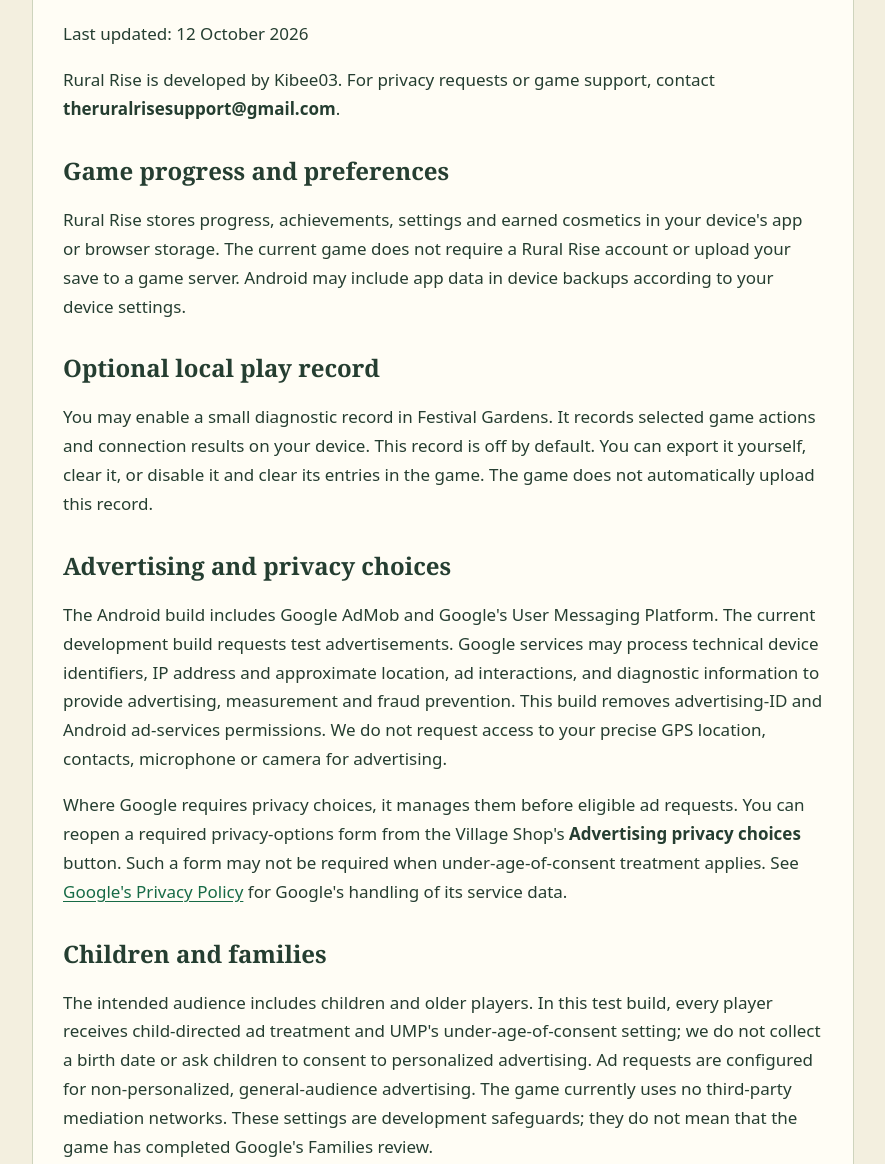
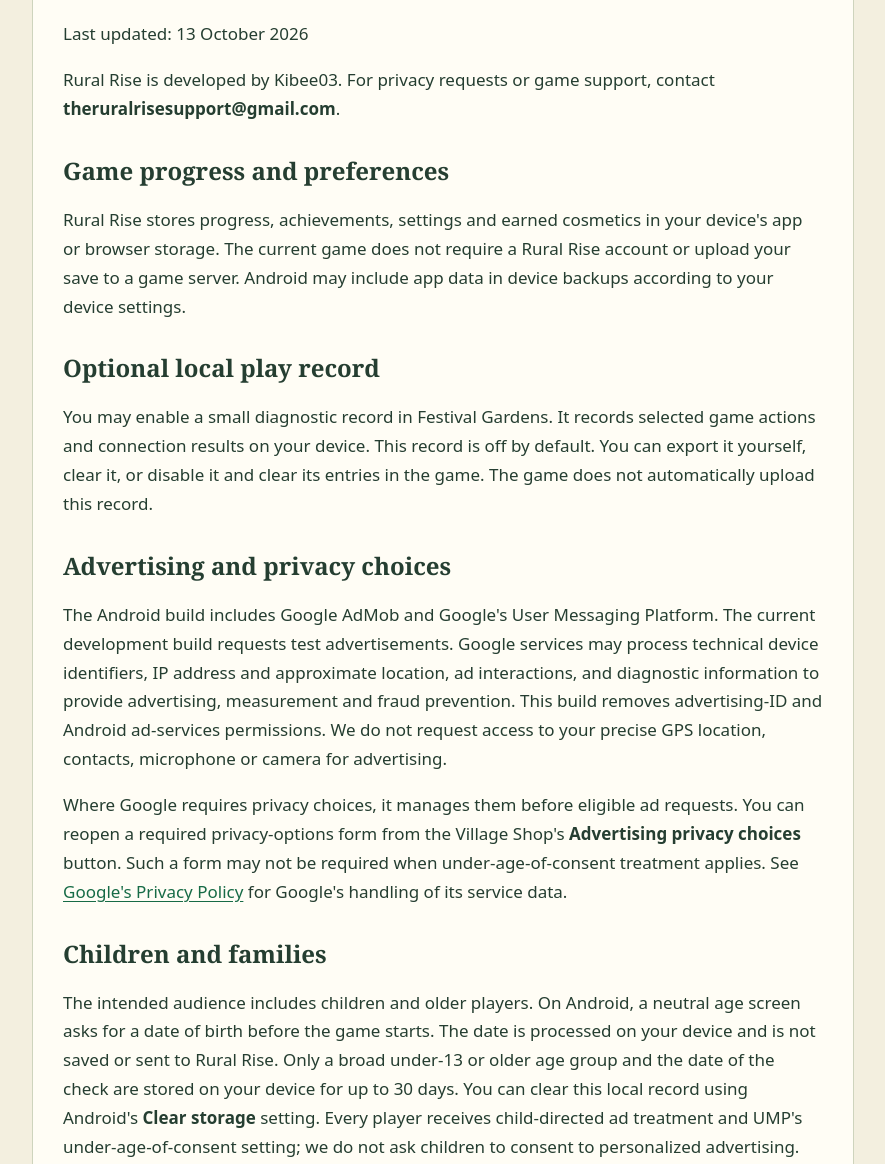
Before and after one commit to kibee03/kibee03.github.io, a plain HTML site: page index.html in a window 1280 px wide. Shown: the part 136-1300 px from the top of the page, without its empty margins (197-1082 px from the left). Drawn offline with Linux system fonts and the light colour scheme.

Commit message:
Update privacy policy for local age screen

```diff
--- a/index.html
+++ b/index.html
@@ -1,6 +1,6 @@
 <!doctype html>
 <html lang="en"><head><meta charset="utf-8"><meta name="viewport" content="width=device-width,initial-scale=1"><meta name="description" content="Rural Rise privacy policy and support contact."><title>Rural Rise Privacy Policy</title><style>body{margin:0;background:#f3efdf;color:#253e31;font:17px/1.7 system-ui,sans-serif}main{max-width:760px;margin:36px auto;padding:24px 30px;background:#fffdf5;border:1px solid #ced4bd;border-radius:18px}h1,h2{font-family:Georgia,serif;line-height:1.25}h1{font-size:2.3rem}h2{margin-top:2rem;font-size:1.5rem}a{color:#176b46;text-underline-offset:3px}footer{margin-top:2rem;border-top:1px solid #ced4bd;padding-top:1rem;font-size:.9rem}@media(max-width:600px){main{margin:0;padding:24px 20px;border:0;border-radius:0}h1{font-size:1.9rem}}</style></head><body><main><h1>Rural Rise Privacy Policy</h1>
-<p>Last updated: 12 October 2026</p>
+<p>Last updated: 13 October 2026</p>
 <p>Rural Rise is developed by Kibee03. For privacy requests or game support, contact <strong>theruralrisesupport@gmail.com</strong>.</p>
 <h2>Game progress and preferences</h2>
 <p>Rural Rise stores progress, achievements, settings and earned cosmetics in your device&#39;s app or browser storage. The current game does not require a Rural Rise account or upload your save to a game server. Android may include app data in device backups according to your device settings.</p>
@@ -10,7 +10,7 @@
 <p>The Android build includes Google AdMob and Google&#39;s User Messaging Platform. The current development build requests test advertisements. Google services may process technical device identifiers, IP address and approximate location, ad interactions, and diagnostic information to provide advertising, measurement and fraud prevention. This build removes advertising-ID and Android ad-services permissions. We do not request access to your precise GPS location, contacts, microphone or camera for advertising.</p>
 <p>Where Google requires privacy choices, it manages them before eligible ad requests. You can reopen a required privacy-options form from the Village Shop&#39;s <strong>Advertising privacy choices</strong> button. Such a form may not be required when under-age-of-consent treatment applies. See <a href="https://policies.google.com/privacy">Google&#39;s Privacy Policy</a> for Google&#39;s handling of its service data.</p>
 <h2>Children and families</h2>
-<p>The intended audience includes children and older players. In this test build, every player receives child-directed ad treatment and UMP&#39;s under-age-of-consent setting; we do not collect a birth date or ask children to consent to personalized advertising. Ad requests are configured for non-personalized, general-audience advertising. The game currently uses no third-party mediation networks. These settings are development safeguards; they do not mean that the game has completed Google&#39;s Families review.</p>
+<p>The intended audience includes children and older players. On Android, a neutral age screen asks for a date of birth before the game starts. The date is processed on your device and is not saved or sent to Rural Rise. Only a broad under-13 or older age group and the date of the check are stored on your device for up to 30 days. You can clear this local record using Android&#39;s <strong>Clear storage</strong> setting. Every player receives child-directed ad treatment and UMP&#39;s under-age-of-consent setting; we do not ask children to consent to personalized advertising. Ad requests are configured for non-personalized, general-audience advertising. The game currently uses no third-party mediation networks. These settings are development safeguards; they do not mean that the game has completed Google&#39;s Families review.</p>
 <p>Parents or guardians can contact us at the support address above about a child&#39;s data. Children should ask a parent or guardian to contact support rather than send personal information themselves.</p>
 <h2>Purchases</h2>
 <p>Purchases and subscriptions are not enabled in the current test build. No Ads Forever and Village VIP are previews. We will update this policy to describe purchase verification and its data handling before enabling paid products.</p>
```
